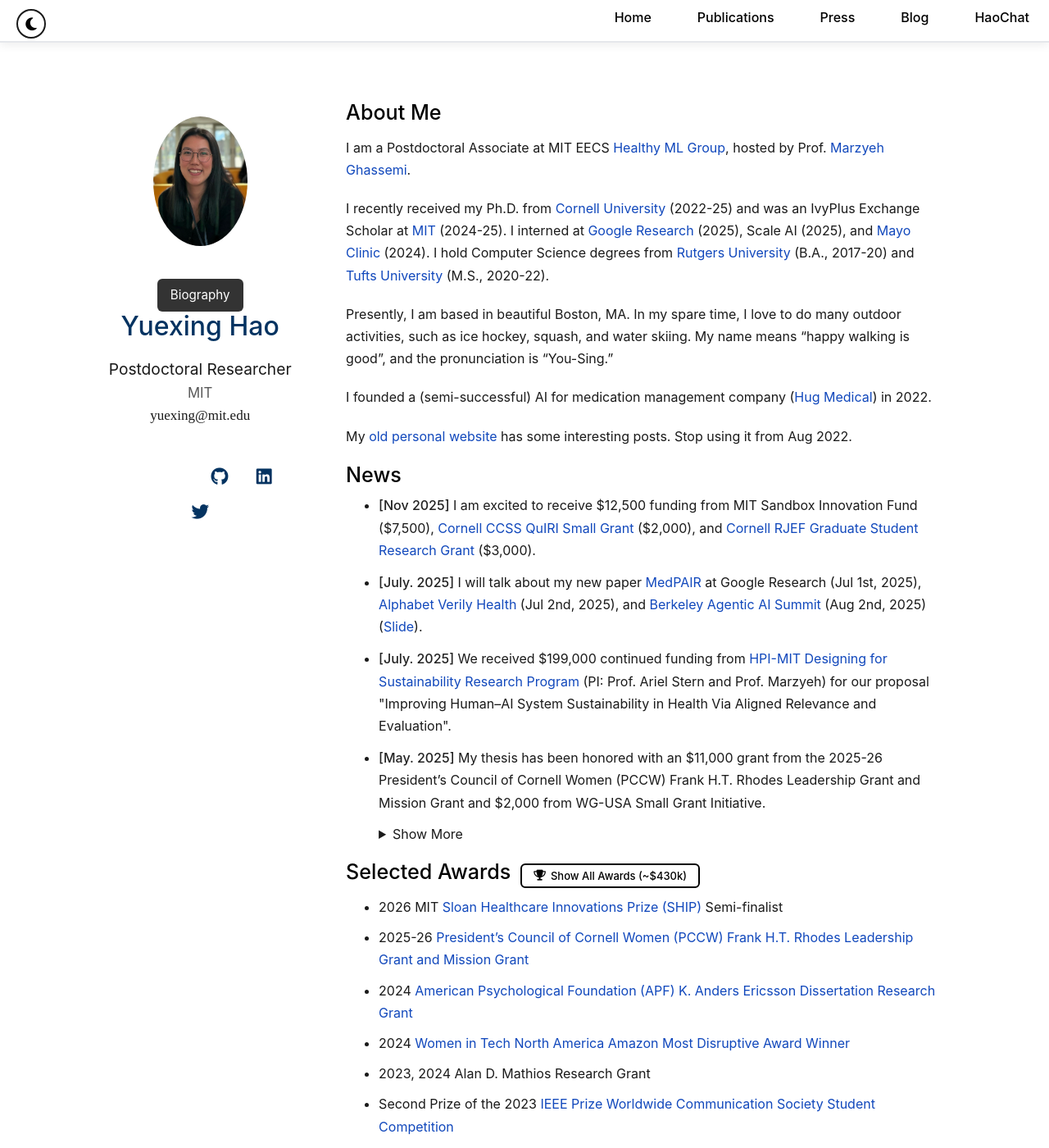
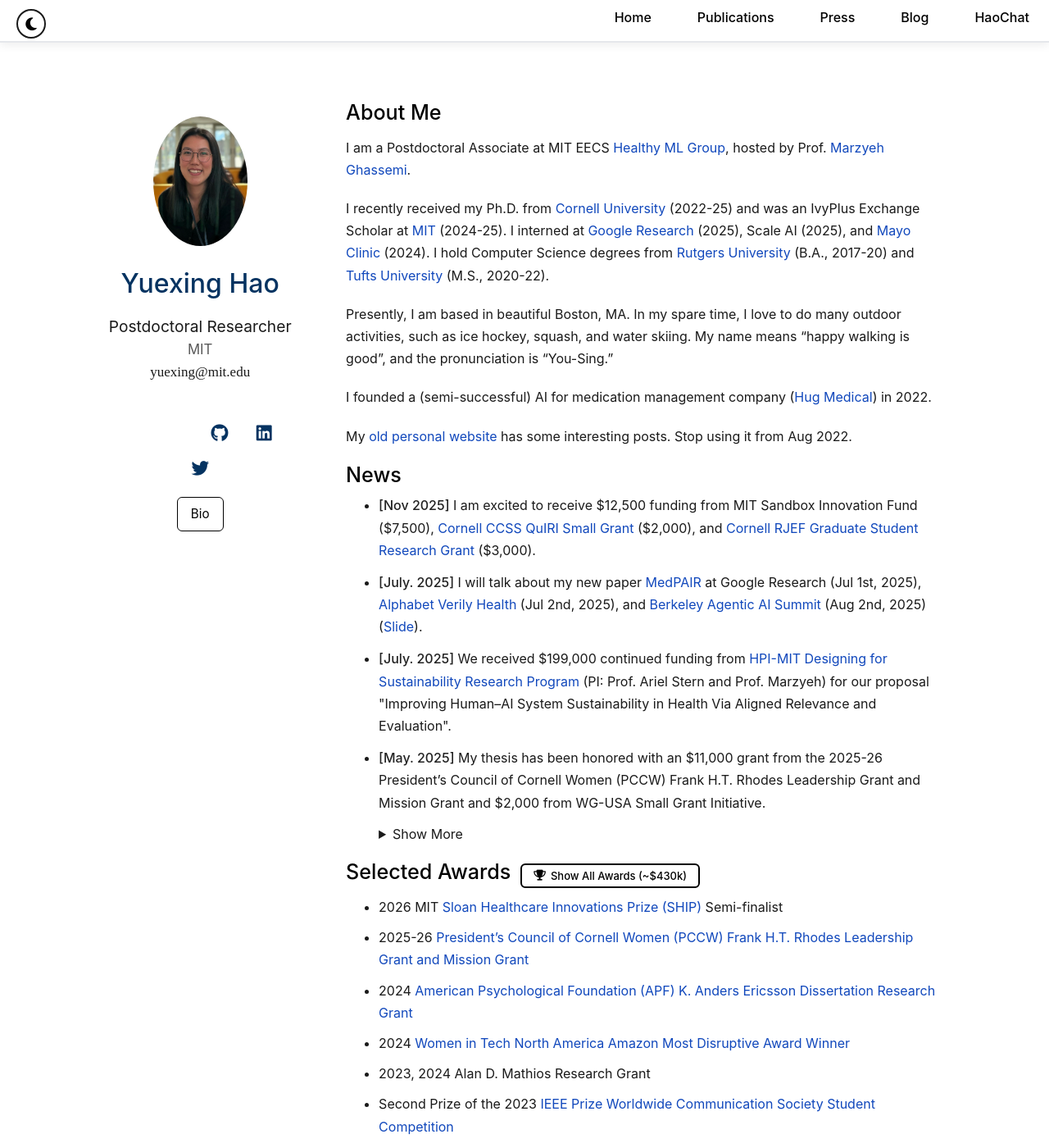
Before and after one commit to YuexingHao/Yuexing-Hao, a Jekyll site: the page built from index.md, in a window 1280 px wide and 1400 px high. Shown: the whole window at 82% size. Built offline with Jekyll 4.4.1, drawn with Linux system fonts in a browser that asks for light colours; a style sheet for code colours, icons or effects is not loaded; our own code applies the rules of GitHub Pages for plain Markdown files.

Commit message:
Describe your changes

```diff
--- a/_layouts/homepage.html
+++ b/_layouts/homepage.html
@@ -111,8 +111,6 @@
         <a class="image avatar"><img src="{{ site.avatar }}" alt="avatar" /></a>
         {% endif %}
 
-        <a href="{{ '/biography/' | relative_url }}" class="bio-button">Biography</a>
-
         <h1>{{ site.title }}</h1>
 
         {% if site.position %}
@@ -160,6 +158,8 @@
         </a>
         {% endif %}
         </div>
+
+        <a href="{{ '/biography/' | relative_url }}" class="bio-button">Bio</a>
         <br>
 
       </header>
@@ -191,16 +191,17 @@
         display: inline-block;
         margin-top: 12px;
         padding: 8px 16px;
-        background: #333;
-        color: #fff !important;
+        background: #fff;
+        color: #000 !important;
         text-decoration: none;
+        border: 1px solid #000;
         border-radius: 6px;
         font-size: 0.95rem;
         transition: opacity 0.2s;
       }
       .bio-button:hover { opacity: 0.85; }
       @media (prefers-color-scheme: dark) {
-        .bio-button { background: #555; color: #fff !important; }
+        .bio-button { background: #fff; color: #000 !important; border-color: #000; }
       }
     </style>
     <script src="{{ "/assets/js/scale.fix.js" | relative_url }}"></script>
```
